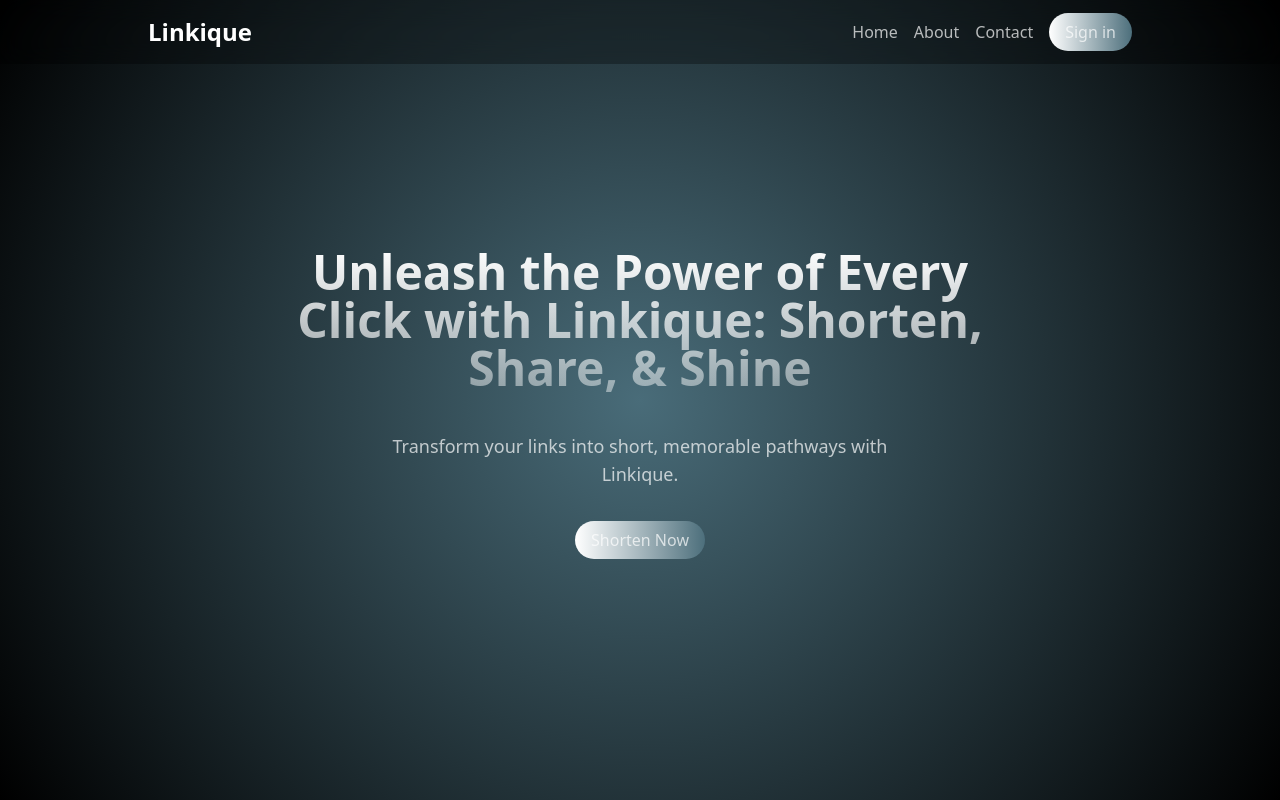
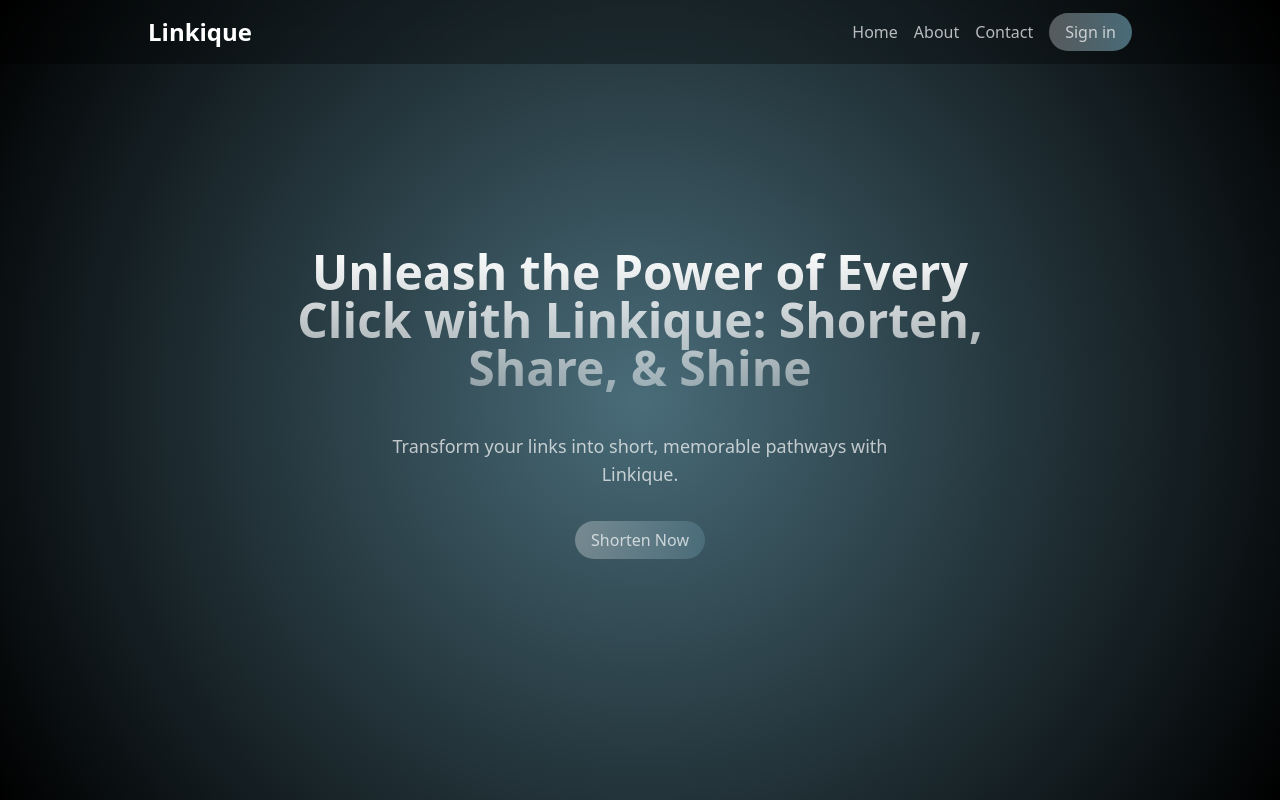
Before and after one commit to MustafaM257/url-shortener, a Nuxt app: page / in a window 1280 px wide. Built offline with nearby package versions, Linux system fonts and the light colour scheme; no server answers.

Commit message:
Create tables in supabase, next to integrate authentication

```diff
--- a/assets/css/tailwind.css
+++ b/assets/css/tailwind.css
@@ -25,7 +25,7 @@ body::before{
 .btn-primary {
     background-size: 200% auto;
     transition: all 0.5s ease; /* Corrected: Added 's' for seconds and fixed the space in 'ease' */
-    background-image: linear-gradient(to right, white 0%, rgba(73,108,121,1) 51%, rgba(0,0,0,1) 100%);
+    background-image: linear-gradient(to right, rgba(255,255,255,0.3) 0%, rgba(73,108,121,1) 51%, rgba(0,0,0,1) 100%);
 }
 
 .btn-primary:hover {
```
